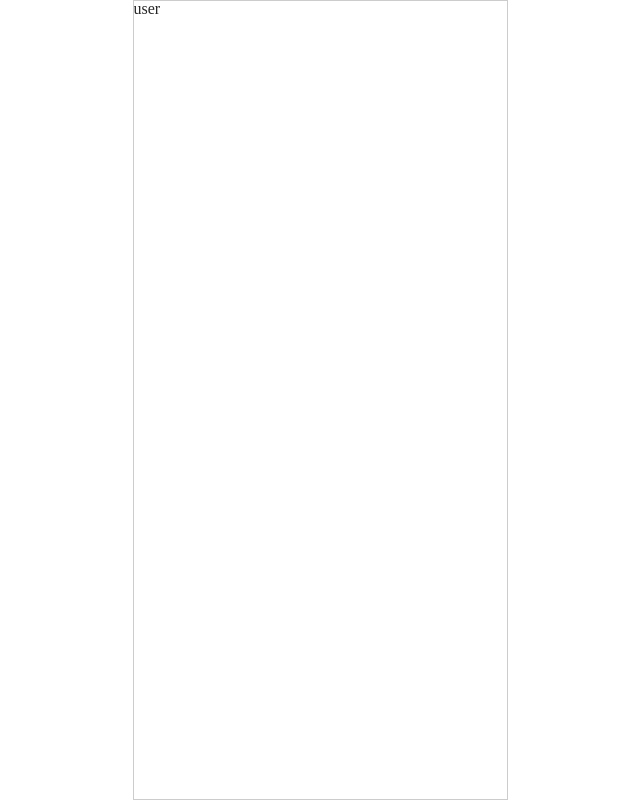
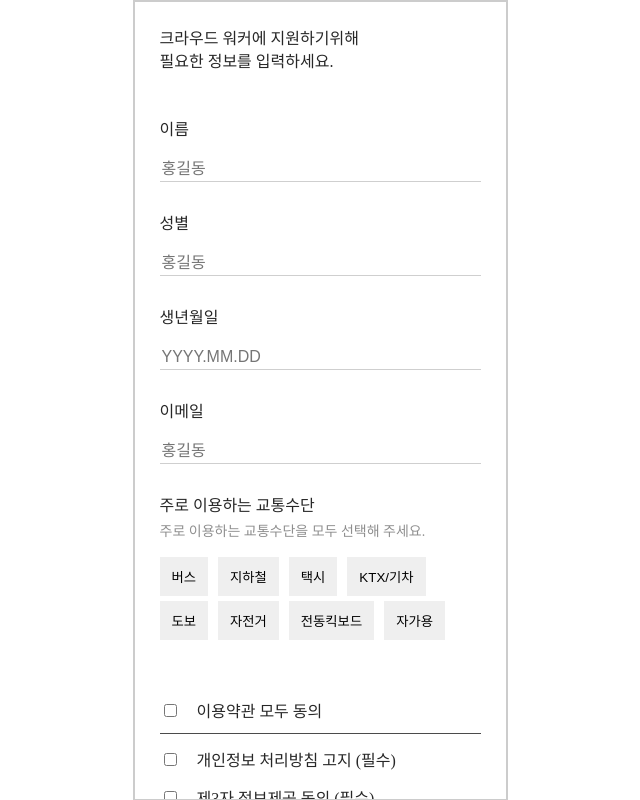
Before and after one commit to wanted-group-4/wanted-group-4-snplab, a React (Create React App) app: page /user in a window 1280 px wide. Shown: the whole page, without its empty margins (320-960 px from the left). Built offline with nearby package versions, Linux system fonts and the light colour scheme.

Commit message:
feat: User 폼 페이지 ui 제작

```diff
--- a/src/pages/User.tsx
+++ b/src/pages/User.tsx
@@ -1,5 +1,209 @@
 import React from 'react';
+import styled from 'styled-components';
 
 export default function User() {
-  return <div>user</div>;
+  const transportList = [
+    '버스',
+    '지하철',
+    '택시',
+    'KTX/기차',
+    '도보',
+    '자전거',
+    '전동킥보드',
+    '자가용',
+  ];
+
+  return (
+    <UserContainer>
+      <UserWrap>
+        <Header>
+          <h2>
+            크라우드 워커에 지원하기위해 <br />
+            필요한 정보를 입력하세요.
+          </h2>
+        </Header>
+        <Form>
+          <InfoWrap>
+            <Label>
+              <span>이름</span>
+              <input type="text" required placeholder="홍길동" />
+            </Label>
+            <Label>
+              <span>성별</span>
+              <input type="text" required placeholder="홍길동" />
+            </Label>
+            <Label>
+              <span>생년월일</span>
+              <input type="text" required placeholder="YYYY.MM.DD" />
+            </Label>
+            <Label>
+              <span>이메일</span>
+              <input type="email" required placeholder="홍길동" />
+            </Label>
+          </InfoWrap>
+          <TransportWrap>
+            <TitleWrap>
+              <Title>주로 이용하는 교통수단</Title>
+              <SubTitle>주로 이용하는 교통수단을 모두 선택해 주세요.</SubTitle>
+            </TitleWrap>
+            <ButtonWrap>
+              {transportList.map((transport, index) => (
+                <button key={index}>{transport}</button>
+              ))}
+            </ButtonWrap>
+          </TransportWrap>
+          <TermsWrap>
+            <AgreementAll>
+              <label>
+                <input type="checkbox" required />
+                <span>이용약관 모두 동의</span>
+              </label>
+            </AgreementAll>
+            <AgreementRequired>
+              <label>
+                <input type="checkbox" required />
+                <span>개인정보 처리방침 고지 (필수)</span>
+              </label>
+            </AgreementRequired>
+            <AgreementRequired>
+              <label>
+                <input type="checkbox" required />
+                <span>제3자 정보제공 동의 (필수)</span>
+              </label>
+            </AgreementRequired>
+          </TermsWrap>
+          <SubmitWrap>
+            <button type="submit">지원하기</button>
+          </SubmitWrap>
+        </Form>
+      </UserWrap>
+    </UserContainer>
+  );
 }
+
+const UserContainer = styled.div`
+  width: 100%;
+  min-height: 100vh;
+  border: 1px solid #ccc;
+  margin: 0 auto;
+  //  overflow-y: scroll;
+  ::-webkit-scrollbar {
+    display: none;
+  }
+`;
+
+const UserWrap = styled.div`
+  width: 100%;
+  padding: 25px;
+  display: flex;
+  flex-direction: column;
+`;
+
+const Header = styled.div`
+  width: 100%;
+  margin-bottom: 45px;
+  h2 {
+    font-weight: 500;
+    font-size: 16px;
+    line-height: 23px;
+  }
+`;
+
+const Form = styled.form`
+  width: 100%;
+  display: flex;
+  flex-direction: column;
+  justify-content: flex-start;
+`;
+
+const InfoWrap = styled.div`
+  display: flex;
+  flex-direction: column;
+  margin-bottom: 30px;
+  gap: 30px 0;
+`;
+
+const Label = styled.label`
+  width: 100%;
+  display: flex;
+  flex-direction: column;
+  justify-content: flex-start;
+  span {
+    font-weight: 500;
+    font-size: 16px;
+    line-height: 23px;
+    margin-bottom: 15px;
+  }
+  input {
+    font-size: 16px;
+    line-height: 23px;
+    border-bottom: 1px solid ${({ theme }) => theme.color.grey_04};
+  }
+`;
+
+const TransportWrap = styled.div`
+  display: flex;
+  flex-direction: column;
+  margin-bottom: 25px;
+`;
+
+const ButtonWrap = styled.div`
+  display: flex;
+  flex-wrap: wrap;
+  gap: 5px 10px;
+  margin-bottom: 35px;
+  button {
+    padding: 10px 12px;
+  }
+`;
+
+const TitleWrap = styled.div`
+  width: 100%;
+  margin-bottom: 15px;
+`;
+const Title = styled.div`
+  font-size: 16px;
+  line-height: 23px;
+  margin-bottom: 5px;
+`;
+
+const SubTitle = styled.div`
+  font-size: 14px;
+  line-height: 20px;
+  color: ${({ theme }) => theme.color.grey_05};
+`;
+
+const TermsWrap = styled.div`
+  width: 100%;
+  margin-bottom: 30px;
+`;
+
+const AgreementAll = styled.div`
+  padding-bottom: 10px;
+  border-bottom: 1px solid ${({ theme }) => theme.color.grey_06};
+  input {
+    margin-right: 20px;
+  }
+  span {
+    font-size: 16px;
+    line-height: 23px;
+  }
+`;
+const AgreementRequired = styled.div`
+  margin-top: 15px;
+  input {
+    margin-right: 20px;
+  }
+  span {
+    font-size: 16px;
+    line-height: 23px;
+  }
+`;
+
+const SubmitWrap = styled.div`
+  width: 100%;
+  button {
+    width: 100%;
+    height: 50px;
+  }
+`;
```
